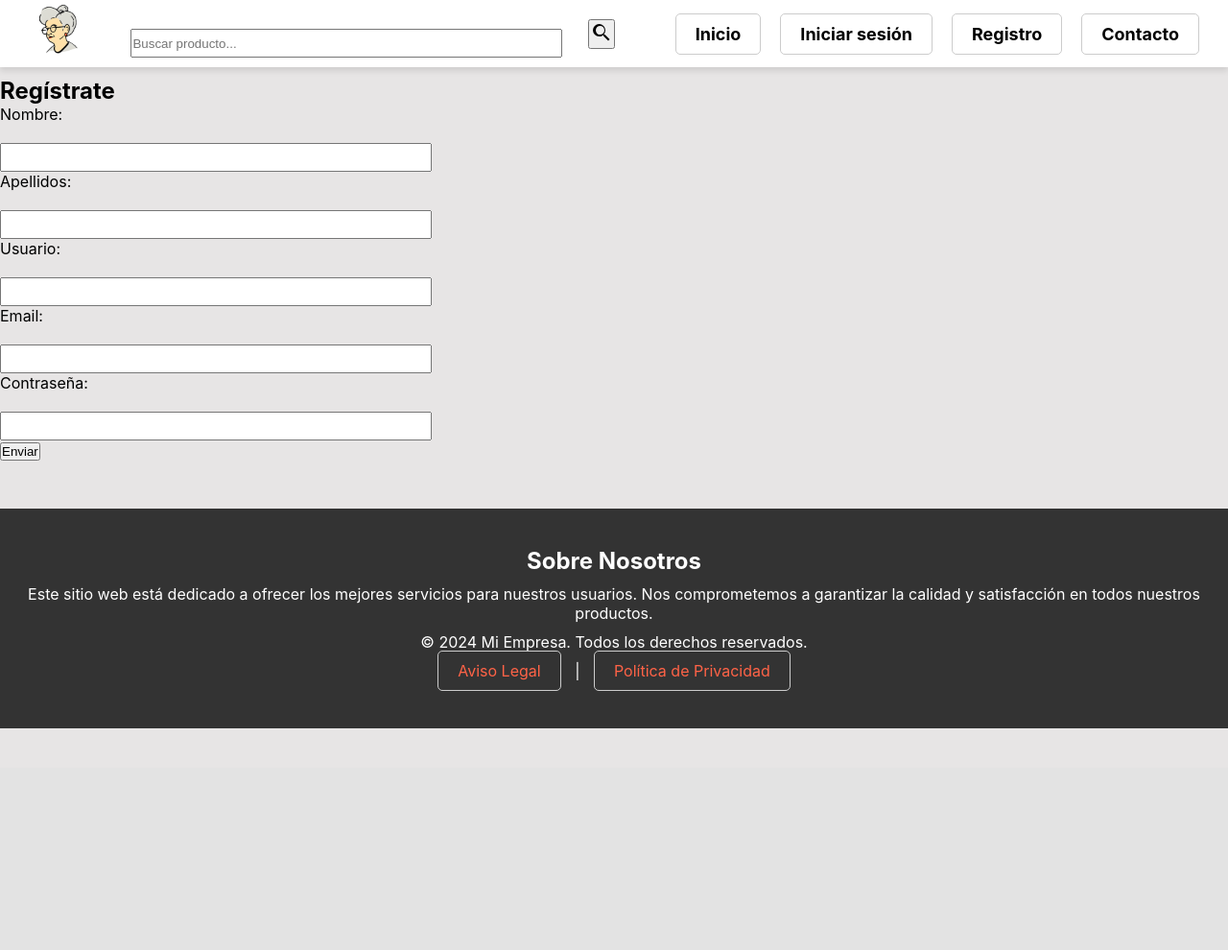
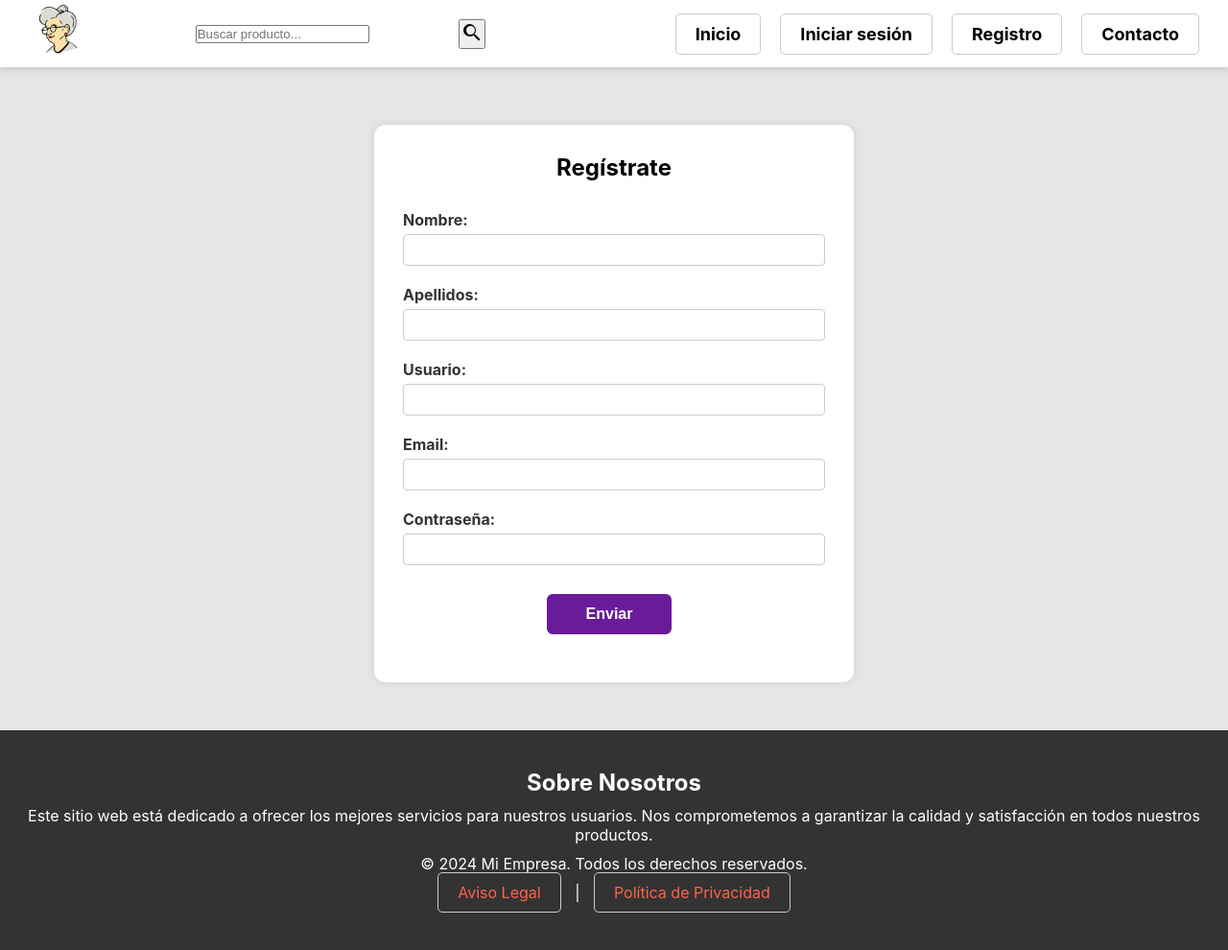
Before and after one commit to superyayas/laYayaFinal, a PHP site: page /sesiones/formulario.php in a window 1280 px wide. Shown: the whole page at 96% size. Before the commit the page ends 759 px from the top, so only its background shows below. Run offline with PHP 8.4, Linux system fonts and the light colour scheme.

Commit message:
CSS: index, comparador, usuario
CSS: index, comparador, Usuario: registro, alta, modificación, confirmación y login.

```diff
--- a/gestores/comparar.php
+++ b/gestores/comparar.php
@@ -87,8 +87,9 @@ $precios = $stmt->get_result()->fetch_all(MYSQLI_ASSOC);
                 <p>No hay precios registrados para este producto aún.</p>
             <?php endif; ?>
         </div>
-
-        <p><a href="../index.php">← Volver al inicio</a></p>
+            <div class="volver-container">
+                <p><a href="../index.php" class="boton boton-volver">← Volver al inicio</a></p>
+            </div>
     </div>
 </body>
 </html>
--- a/includes/cabecera.php
+++ b/includes/cabecera.php
@@ -2,7 +2,9 @@
 include_once __DIR__ . '/../config.php';
 
 
-session_start();
+if (session_status() === PHP_SESSION_NONE) {
+    session_start();
+}
     $tiempo_maximo = 30 * 60;
 
     // Si ya existe un registro de tiempo en sesión, compruebo caducidad
--- a/includes/styles.css
+++ b/includes/styles.css
@@ -113,19 +111,240 @@ a:hover {
 
 }
 
-input{
+input {
     display: block;
     height: 30px;
     margin-top: 20px;
     width: 450px;
-
+}*/
+/* Contenedor principal centrado */
+.formulario-registro-container {
+  max-width: 500px;
+  margin: 50px auto;
+  padding: 30px;
+  background-color: #ffffff;
+  border-radius: 12px;
+  box-shadow: 0 0 10px rgba(0,0,0,0.1);
 }
 
-#botonEnviar{
-    width: 150px;
-    border-style: inset;
-    background-color: #F3D3B8;
+.formulario-registro-container div {
+  margin-bottom: 20px;
 }
+
+.formulario-registro-container label {
+  display: block;
+  margin-bottom: 5px;
+  font-weight: bold;
+  color: #333;
+}
+
+.formulario-registro-container input {
+  width: 100%;
+  padding: 8px;
+  border-radius: 4px;
+  border: 1px solid #ccc;
+}
+.formulario-registro-container h2 {
+  text-align: center;
+  margin-bottom: 30px;
+}
+
+.form-boton-centrado {
+  text-align: center;
+  margin-top: 30px;
+}
+
+.botonForm {
+  border: none;
+  padding: 10px 20px;
+  border-radius: 6px;
+  font-size: 16px;
+  font-weight: bold;
+  cursor: pointer;
+  transition: all 0.3s ease;
+  text-align: center;
+  min-width: 130px;
+}
+
+.botonForm-enviar {
+  background-color: #6a1b9a;
+  color: white;
+  border: 2px solid #6a1b9a;
+}
+
+.botonForm-enviar:hover {
+  background-color: white;
+  color: #6a1b9a;
+}
+.form-boton-centrado {
+  text-align: center;
+  margin-top: 50px;
+}
+/*Confirmar datos usuario*/
+.formulario-registro-container {
+  max-width: 500px;
+  margin: 50px auto;
+  padding: 30px;
+  background-color: #ffffff;
+  border-radius: 12px;
+  box-shadow: 0 0 10px rgba(0,0,0,0.1);
+}
+
+.formulario-registro-container p {
+  margin-bottom: 10px;
+  font-size: 16px;
+  color: #333;
+}
+
+.form-boton-centrado {
+  text-align: center;
+  margin-top: 30px;
+}
+
+.botonForm {
+  border: none;
+  padding: 10px 20px;
+  border-radius: 6px;
+  font-size: 16px;
+  font-weight: bold;
+  cursor: pointer;
+  transition: all 0.3s ease;
+  text-align: center;
+  min-width: 130px;
+}
+
+.botonForm-enviar {
+  background-color: #6a1b9a;
+  color: white;
+  border: 2px solid #6a1b9a;
+  margin-right: 10px;
+}
+
+.botonForm-enviar:hover {
+  background-color: white;
+  color: #6a1b9a;
+}
+
+.botonForm-volver {
+  background-color: #999;
+  color: white;
+  border: 2px solid #999;
+}
+
+.botonForm-volver:hover {
+  background-color: white;
+  color: #999;
+}
+/*Alta Usuario*/
+.cuadro-usuario-creado {
+  background-color: white;
+  border-radius: 10px;
+  box-shadow: 0 4px 12px rgba(0,0,0,0.15);
+  padding: 20px 30px;
+  max-width: 400px;
+  margin: 30px auto;
+  text-align: center;
+  font-size: 18px;
+  color: #333;
+}
+
+.form-boton-centrado {
+  text-align: center;
+  margin-top: 20px;
+}
+
+.boton-altaUsuario {
+  background-color: #9743cc;
+  color: white;
+  border: 2px solid #6a1b9a;
+  padding: 10px 20px;
+  border-radius: 6px;
+  font-weight: bold;
+  text-decoration: none;
+  display: inline-block;
+}
+
+.boton-altaUsuario:hover {
+  background-color: white;
+  color: #6a1b9a;
+}
+/*Formulario Acceso*/
+.formulario-login-container {
+  max-width: 500px;
+  margin: 50px auto;
+  padding: 30px;
+  background-color: #ffffff;
+  border-radius: 12px;
+  box-shadow: 0 0 10px rgba(0,0,0,0.1);
+  font-family: Arial, sans-serif;
+}
+
+.formulario-login-container h2 {
+  text-align: center;
+  margin-bottom: 30px;
+}
+
+.form-grupo {
+  margin-bottom: 20px;
+}
+
+.form-grupo label {
+  display: block;
+  font-weight: bold;
+  margin-bottom: 6px;
+}
+
+.form-grupo input {
+  width: 100%;
+  padding: 8px;
+  border-radius: 4px;
+  border: 1px solid #ccc;
+  box-sizing: border-box;
+}
+
+.form-boton-centrado {
+  text-align: center;
+  margin-top: 30px;
+}
+
+.botonForm {
+  border: none;
+  padding: 10px 20px;
+  border-radius: 6px;
+  font-size: 16px;
+  font-weight: bold;
+  cursor: pointer;
+  transition: all 0.3s ease;
+  text-align: center;
+  min-width: 130px;
+  display: inline-block;
+  text-decoration: none;
+}
+
+.botonForm-enviar {
+  background-color: #6a1b9a;
+  color: white;
+  border: 2px solid #6a1b9a;
+  margin-right: 10px;
+}
+
+.botonForm-enviar:hover {
+  background-color: white;
+  color: #6a1b9a;
+}
+
+.botonForm-volver {
+  background-color: #999;
+  color: white;
+  border: 2px solid #999;
+}
+
+.botonForm-volver:hover {
+  background-color: white;
+  color: #999;
+}
+
+
 
 /*Footer*/
 .pie {
--- a/index.php
+++ b/index.php
@@ -40,9 +40,11 @@ include 'includes/cabecera.php';
             <?php foreach ($productos as $producto): ?>
                  <a href="gestores/comparar.php?id=<?= $producto['ID_Producto'] ?>" class="producto-link">
                     <div class="producto">
-                        <img src="includes/img/<?php echo htmlspecialchars($producto['Imagen']); ?>"
+                        <div class="contenedor-img">
+                            <img src="includes/img/<?php echo htmlspecialchars($producto['Imagen']); ?>"
                             onerror="this.onerror=null; this.src='includes/img/default.png';"
                             alt="<?php echo htmlspecialchars($producto['NombreProducto']); ?>">
+                        </div>
                             <h3><?php echo htmlspecialchars($producto['NombreProducto']); ?></h3>
                             <p><?php echo htmlspecialchars($producto['Descripcion']); ?></p>
                             <p><strong>Marca:</strong> <?php echo htmlspecialchars($producto['Marca']); ?></p>
--- a/sesiones/formulario.php
+++ b/sesiones/formulario.php
@@ -22,8 +22,7 @@ session_start();
     $email     = $_POST['email']     ?? '';
     $contrasena= $_POST['contrasena']?? '';
   ?>
-  <section class="completo">
-    <article class="centrado">
+  <div class="formulario-registro-container">
       <h2>Regístrate</h2>
       <form action="confirmRegistro.php" method="post">
         <div>
@@ -52,11 +51,13 @@ session_start();
                  value="<?= htmlspecialchars($contrasena) ?>" required>
         </div>
         <div>
-          <button type="submit">Enviar</button>
+          <div class="form-boton-centrado">
+          <button type="submit" class="botonForm botonForm-enviar">Enviar</button>
+          </div>
         </div>
       </form>
-    </article>
-  </section>
+      </div>
+
 
   <?php include_once __DIR__ . '/../includes/pie.html'; ?>
 </body>
```
Also changed, not shown: other parts of includes/styles.css (+47 -11 lines), includes/formulario.php (+5 -3 lines), includes/login.php (+18 -19 lines), sesiones/altaUsuario.php (+11 -2 lines), sesiones/confirmRegistro.php (+10 -10 lines).
